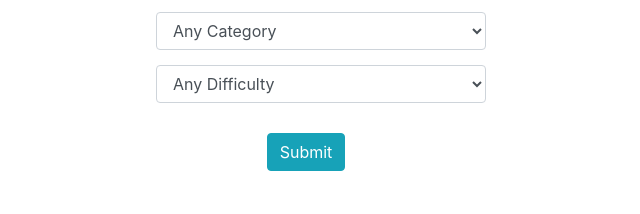
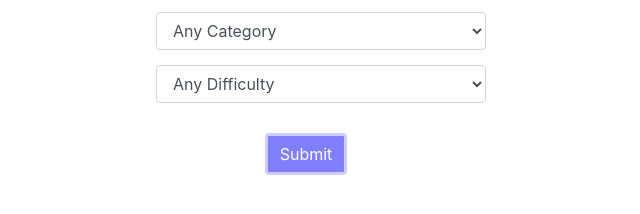
Before and after one commit to jpremmel/trivia-gif, a website built with webpack: page src/index.html in a window 1280 px wide. Shown: the part 88-302 px from the top of the page, without its empty margins (334-974 px from the left). Built offline with nearby package versions, Linux system fonts and the light colour scheme.

Commit message:
Update styling

```diff
--- a/src/index.html
+++ b/src/index.html
@@ -46,7 +46,7 @@
         <div class="trivia-output" id="trivia-question"></div>
         <button class="btn btn-info" id="show-options">Show Answer Options</button>
         <button class="trivia-output btn btn-info" id="show-answer">Show Correct Answer</button>
-        <div class="answer-options"></div>
+        <div class="answer-options"></div><br>
         <div class="answer-output"></div>
         <div class="gif-output"></div>
     </div>
--- a/src/styles.css
+++ b/src/styles.css
@@ -10,6 +10,17 @@ button, select {
   margin: 15px;
 }
 
+.btn-info {
+  background-color: #8080ff;
+  border-color: #ccccff;
+  border-width: medium;
+}
+
+.btn-info:hover {
+  background-color: #4d4dff;
+  border-color: #8080ff;
+}
+
 #trivia {
   width: 330px;
   display: block;
```
